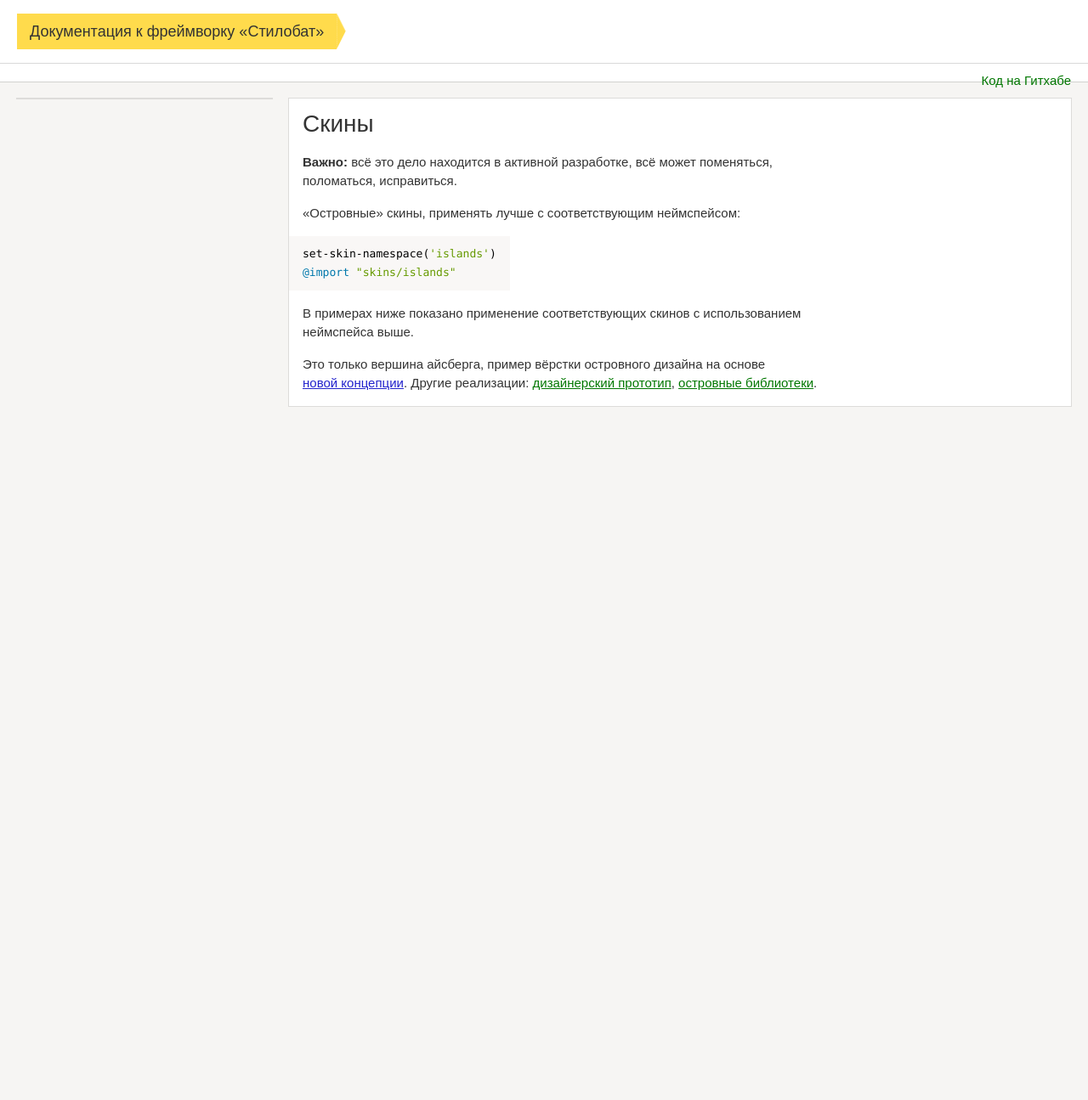
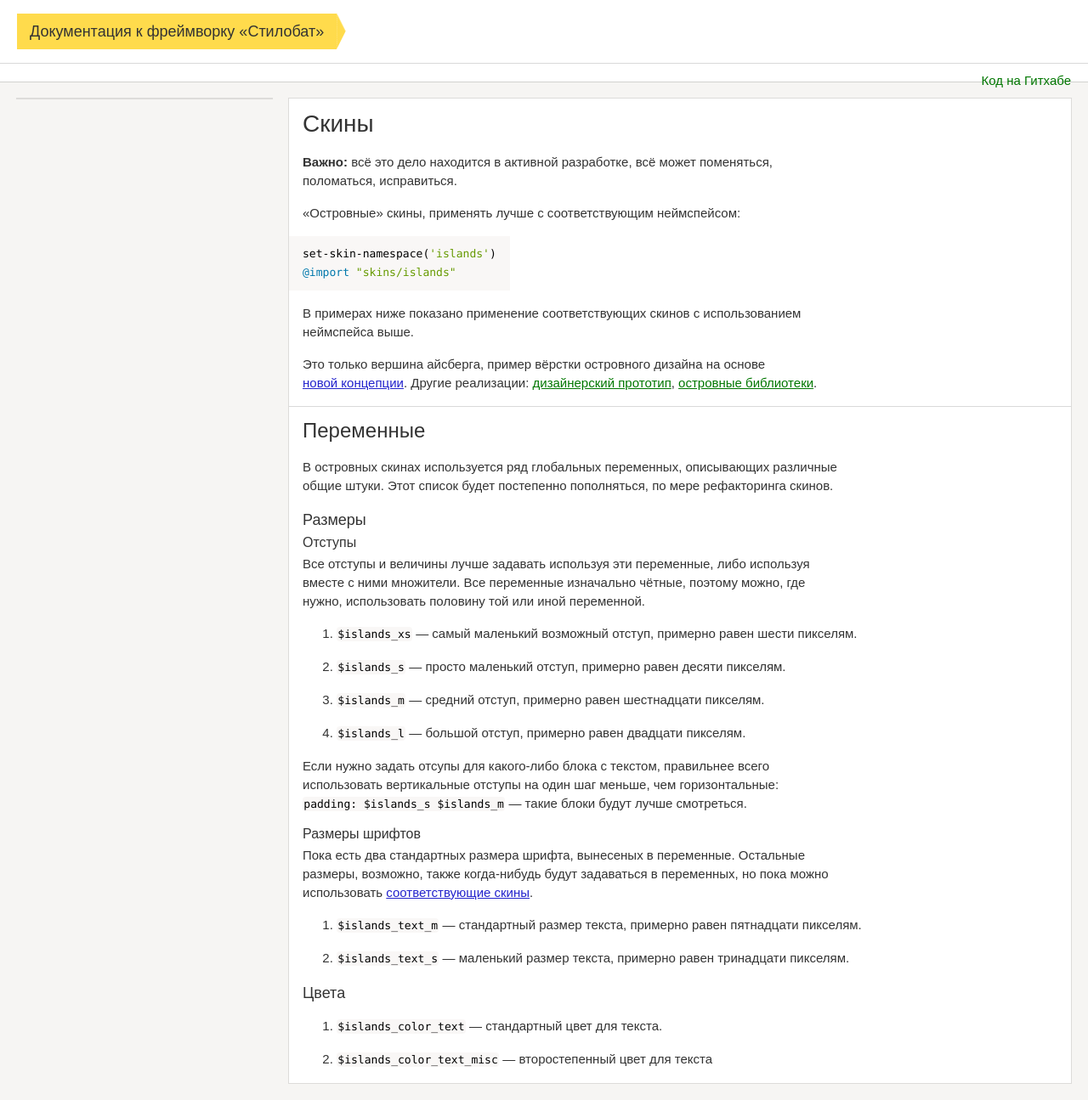
Before and after one commit to yandex-ui/stylobate-islands, a Jekyll site: the page built from pages/skins.md, in a window 1280 px wide. Shown: the whole page at 85% size. Built offline with Jekyll 4.4.1, drawn with Linux system fonts in a browser that asks for light colours; before the commit the page ends 900 px from its top, so only the background shows below that.

Commit message:
Added docs on variables

```diff
--- a/pages/skins.md
+++ b/pages/skins.md
@@ -21,6 +21,41 @@ permalink: /skins/
 
 Это только вершина айсберга, пример вёрстки островного дизайна на основе [новой концепции](../). Другие реализации: [дизайнерский прототип](http://islands.yandex-team.ru/pages/blocks.xml), [островные библиотеки](http://clubs.at.yandex-team.ru/lego-dev/replies.xml?item_no=4095).
 
+## Переменные {#variables}
+
+В островных скинах используется ряд глобальных переменных, описывающих различные общие штуки. Этот список будет постепенно пополняться, по мере рефакторинга скинов.
+
+### Размеры {#sizes}
+
+#### Отступы {#gaps}
+
+Все отступы и величины лучше задавать используя эти переменные, либо используя вместе с ними множители. Все переменные изначально чётные, поэтому можно, где нужно, использовать половину той или иной переменной.
+
+1. `$islands_xs` — самый маленький возможный отступ, примерно равен шести пикселям.
+
+2. `$islands_s` — просто маленький отступ, примерно равен десяти пикселям.
+
+3. `$islands_m` — средний отступ, примерно равен шестнадцати пикселям.
+
+4. `$islands_l` — большой отступ, примерно равен двадцати пикселям.
+
+Если нужно задать отсупы для какого-либо блока с текстом, правильнее всего использовать вертикальные отступы на один шаг меньше, чем горизонтальные: `padding: $islands_s $islands_m` — такие блоки будут лучше смотреться.
+
+#### Размеры шрифтов {#font-sizes}
+
+Пока есть два стандартных размера шрифта, вынесеных в переменные. Остальные размеры, возможно, также когда-нибудь будут задаваться в переменных, но пока можно использовать [соответствующие скины](#headers).
+
+1. `$islands_text_m` — стандартный размер текста, примерно равен пятнадцати пикселям.
+
+2. `$islands_text_s` — маленький размер текста, примерно равен тринадцати пикселям.
+
+### Цвета {#colors}
+
+1. `$islands_color_text` — стандартный цвет для текста.
+
+2. `$islands_color_text_misc` — второстепенный цвет для текста
+
+
 {% assign sorted_pages = site.pages | sort:'path' %}
 {% for item in sorted_pages %}{% if item.path contains 'skins/islands/' %}
 {:#{{ item.path | split:'/' | last | remove:'.md' }}}
```
